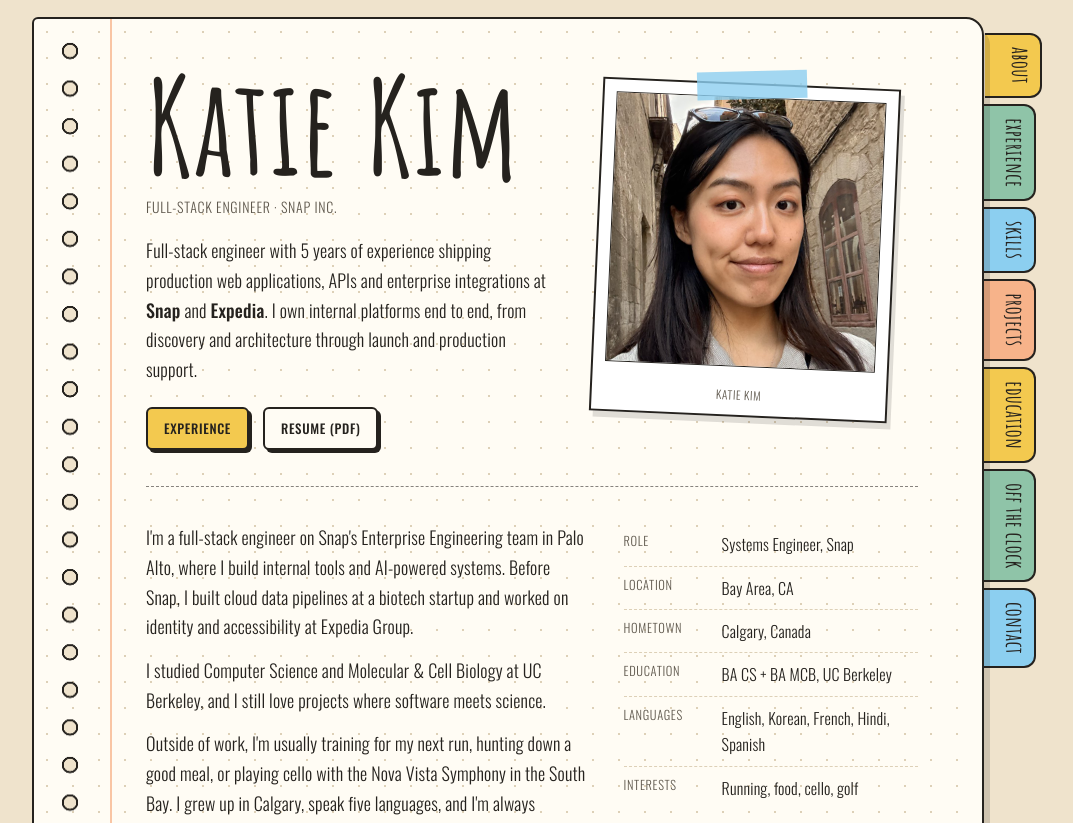
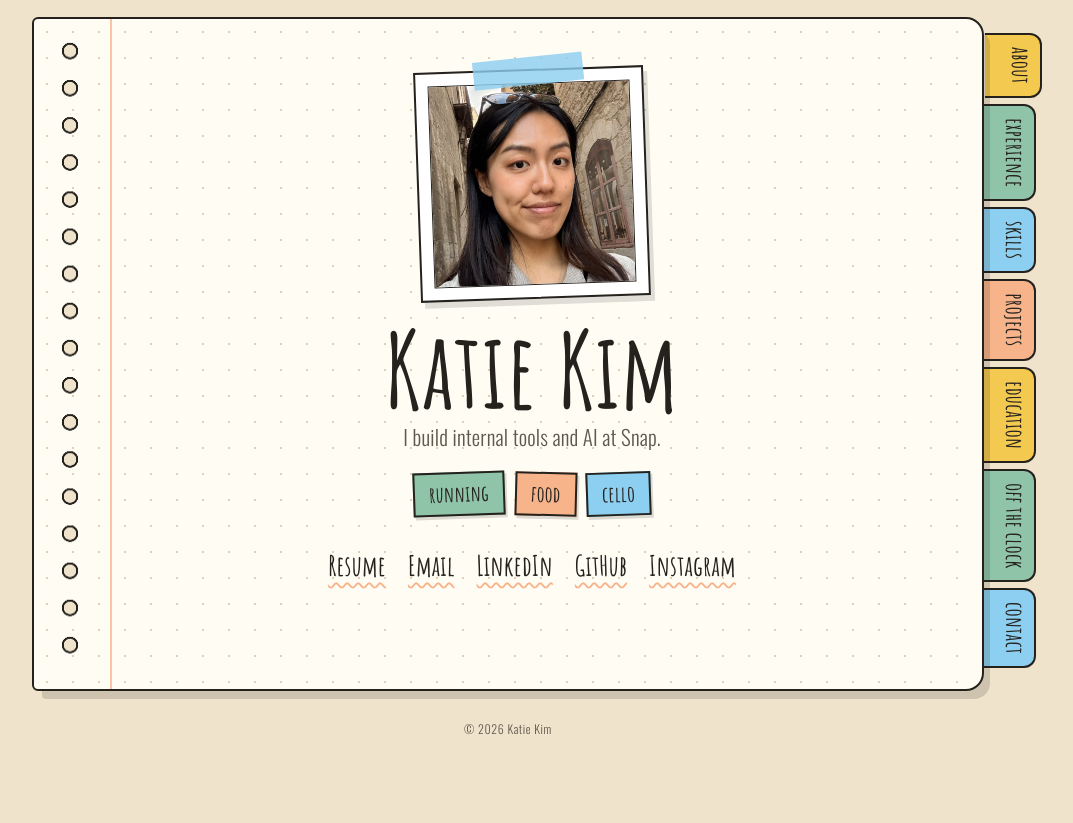
Before and after one commit to katiejk99/katiejk99.github.io, a plain HTML site: page docs/index.html in a window 1280 px wide. Shown: the part 121-944 px from the top of the page, without its empty margins (132-1205 px from the left). After the commit the page ends 884 px from the top, so only its background shows below. Drawn offline with nearby package versions, Linux system fonts and the light colour scheme.

Commit message:
Make the About tab a minimal front page with Instagram
Replace the bio and facts with the photo, name, one line, three hobby
stickers and links (including Instagram), and drop the styles the old
About layout used.

Co-Authored-By: Claude Opus 5.5 <noreply@anthropic.com>
Claude-Session: https://claude.ai/code/session_01MrRZjzbhAc6XiBoKF2MWe3

```diff
--- a/docs/index.html
+++ b/docs/index.html
@@ -60,59 +60,25 @@
       <main class="paper">
         <!-- ============ ABOUT ============ -->
         <section id="tab-about">
-          <div class="hero">
-            <div>
-              <h1>Katie Kim</h1>
-              <p class="title-line">Full-stack Engineer · Snap Inc.</p>
-              <p class="lede">
-                Full-stack engineer with 5 years of experience shipping
-                production web applications, APIs and enterprise integrations at
-                <b>Snap</b> and <b>Expedia</b>. I own internal platforms end to
-                end, from discovery and architecture through launch and
-                production support.
-              </p>
-              <a class="btn" href="#experience">Experience</a>
-              <a class="btn alt" href="Katie_Kim_Resume.pdf" target="_blank" rel="noopener">Resume (PDF)</a>
+          <div class="intro">
+            <figure class="polaroid">
+              <span class="tape" aria-hidden="true"></span>
+              <img src="icons/katie.jpg" alt="Portrait of Katie Kim" width="720" height="720" />
+            </figure>
+            <h1>Katie Kim</h1>
+            <p class="one-liner">I build internal tools and AI at Snap.</p>
+            <div class="stickers">
+              <a href="#off-the-clock" style="--c: var(--mint)">running</a>
+              <a href="https://www.instagram.com/hungy_kt/" style="--c: var(--peach)">food</a>
+              <a href="#off-the-clock" style="--c: var(--sky)">cello</a>
             </div>
-
-            <div class="photo">
-              <figure class="polaroid" style="margin: 0">
-                <span class="tape" aria-hidden="true"></span>
-                <img src="icons/katie.jpg" alt="Portrait of Katie Kim" width="720" height="720" />
-                <figcaption>Katie Kim</figcaption>
-              </figure>
-            </div>
-          </div>
-
-          <div class="about">
-            <div>
-              <p>
-                I'm a full-stack engineer on Snap's Enterprise Engineering team
-                in Palo Alto, where I build internal tools and AI-powered
-                systems. Before Snap, I built cloud data pipelines at a biotech
-                startup and worked on identity and accessibility at Expedia
-                Group.
-              </p>
-              <p>
-                I studied Computer Science and Molecular &amp; Cell Biology at
-                UC Berkeley, and I still love projects where software meets
-                science.
-              </p>
-              <p>
-                Outside of work, I'm usually training for my next run, hunting
-                down a good meal, or playing cello with the Nova Vista Symphony
-                in the South Bay. I grew up in Calgary, speak five languages,
-                and I'm always learning another.
-              </p>
-            </div>
-            <ul class="facts">
-              <li><span class="mono">Role</span><span>Systems Engineer, Snap</span></li>
-              <li><span class="mono">Location</span><span>Bay Area, CA</span></li>
-              <li><span class="mono">Hometown</span><span>Calgary, Canada</span></li>
-              <li><span class="mono">Education</span><span>BA CS + BA MCB, UC Berkeley</span></li>
-              <li><span class="mono">Languages</span><span>English, Korean, French, Hindi, Spanish</span></li>
-              <li><span class="mono">Interests</span><span>Running, food, cello, golf</span></li>
-            </ul>
+            <nav class="intro-links" aria-label="Links">
+              <a href="Katie_Kim_Resume.pdf" target="_blank" rel="noopener">Resume</a>
+              <a href="mailto:katiekim@berkeley.edu">Email</a>
+              <a href="https://www.linkedin.com/in/katiekim99/">LinkedIn</a>
+              <a href="https://github.com/katiejk99">GitHub</a>
+              <a href="https://www.instagram.com/hungy_kt/">Instagram</a>
+            </nav>
           </div>
         </section>
 
--- a/docs/style.css
+++ b/docs/style.css
@@ -170,15 +170,6 @@ img { display: block; max-width: 100%; }
 }
 .tabs a:hover, .tabs a.on { transform: translateX(6px); }
 
-/* ---------- hero ---------- */
-.hero {
-  display: grid;
-  grid-template-columns: 1.25fr 1fr;
-  gap: 48px;
-  align-items: center;
-  padding-bottom: 40px;
-}
-
 h1 {
   font-family: var(--title);
   font-weight: 700;
@@ -188,8 +179,6 @@ h1 {
   margin: 0 0 14px;
 }
 
-.title-line { font-family: var(--mono); font-size: 14px; letter-spacing: .05em; text-transform: uppercase; color: var(--soft); margin: 0 0 18px; }
-.lede { margin: 0 0 22px; }
 
 .btn {
   display: inline-block;
@@ -211,7 +200,6 @@ h1 {
 .btn:hover { transform: translate(-1px, -1px); box-shadow: 4px 4px 0 var(--ink); }
 
 /* polaroid */
-.photo { position: relative; margin: 10px 24px 30px 0; }
 
 .polaroid {
   position: relative;
@@ -255,7 +243,6 @@ section:first-child { border-top: 0; padding-top: 0; }
 .js section { display: none; border-top: 0; padding: 0; min-height: 560px; }
 .js section.active { display: block; animation: flip .3s ease; }
 @keyframes flip { from { opacity: 0; transform: translateY(6px); } }
-.js #tab-about .hero { padding-bottom: 36px; margin-bottom: 36px; border-bottom: 1.5px dashed color-mix(in srgb, var(--ink) 55%, transparent); }
 
 .sec-head { display: flex; align-items: baseline; flex-wrap: wrap; gap: 6px 16px; margin-bottom: 28px; }
 
@@ -270,13 +257,37 @@ h2 {
 
 h3 { font-size: 26px; font-weight: 500; letter-spacing: .01em; margin: 0; line-height: 1.2; }
 
-/* about */
-.about { display: grid; grid-template-columns: 1.5fr 1fr; gap: 36px; }
-.about p { margin: 0 0 14px; }
 
-.facts { list-style: none; padding: 0; margin: 0; font-size: 16px; }
-.facts li { display: grid; grid-template-columns: 88px 1fr; gap: 10px; padding: 8px 0; border-bottom: 1.5px dashed var(--dot); }
-.facts li:last-child { border: 0; }
+/* about: the front page — photo, name, one line, stickers, links */
+.intro { display: flex; flex-direction: column; align-items: center; text-align: center; min-height: 520px; justify-content: center; }
+.intro .polaroid { width: 230px; padding-bottom: 12px; margin: 0 0 26px; transform: rotate(-2deg); }
+.intro h1 { margin: 0 0 6px; font-size: clamp(64px, 9vw, 104px); }
+.one-liner { font-size: 21px; margin: 0 0 18px; color: var(--soft); }
+.stickers { display: flex; gap: 10px; margin-bottom: 26px; }
+.stickers a {
+  background: var(--c);
+  border: 2px solid var(--ink);
+  padding: 2px 14px;
+  font-family: var(--title);
+  font-weight: 700;
+  font-size: 22px;
+  text-decoration: none;
+  transform: rotate(-2deg);
+  box-shadow: 2px 3px 0 rgba(37, 34, 30, .16);
+  transition: transform .15s;
+}
+.stickers a:nth-child(2) { transform: rotate(1.5deg); }
+.stickers a:hover { transform: rotate(0) translateY(-2px); }
+.intro-links { display: flex; flex-wrap: wrap; justify-content: center; gap: 6px 22px; }
+.intro-links a {
+  font-family: var(--title);
+  font-weight: 700;
+  font-size: 28px;
+  text-decoration: underline wavy var(--peach);
+  text-underline-offset: 6px;
+  text-decoration-thickness: 2px;
+}
+.intro-links a:hover { text-decoration-color: var(--ink); }
 
 /* experience — dates sit in the left column */
 .obs { position: relative; display: grid; grid-template-columns: 190px 1fr; gap: 0 28px; margin-bottom: 40px; }
@@ -397,9 +408,6 @@ footer { width: 100%; margin-top: auto; text-align: center; font-family: var(--m
 
 /* ---------- responsive ---------- */
 @media (max-width: 900px) {
-  .hero { grid-template-columns: 1fr; }
-  .photo { max-width: 340px; margin: 10px auto 30px; }
-  .about { grid-template-columns: 1fr; }
   .fun { grid-template-columns: 1fr; }
   .polaroid.race { max-width: 320px; margin: 8px auto 10px; }
   .stickies, .samples { grid-template-columns: 1fr 1fr; }
@@ -446,13 +454,17 @@ footer { width: 100%; margin-top: auto; text-align: center; font-family: var(--m
   .sec-head { margin-bottom: 20px; }
 
   /* photos: smaller tilt, kept inside the content column */
-  .photo, .polaroid.race { width: calc(100% - 16px); max-width: 300px; margin: 8px auto 28px; }
+  .polaroid.race { width: calc(100% - 16px); max-width: 300px; margin: 8px auto 28px; }
   .polaroid { transform: rotate(1.5deg); }
   .polaroid.race { transform: rotate(-1.5deg); }
 
   .obs { grid-template-columns: 1fr; margin-bottom: 32px; }
   .obs .margin { border: 0; text-align: left; padding: 0 0 6px; display: flex; flex-wrap: wrap; gap: 2px 12px; align-items: baseline; }
   .sub span { display: block; margin: 2px 0 0; }
+  .intro { min-height: 0; }
+  .intro .polaroid { width: 210px; }
+  .intro-links { gap: 4px 18px; }
+  .intro-links a { font-size: 26px; }
   .school { font-size: 28px; }
   .certs { grid-template-columns: 1fr; padding-top: 18px; }
   .certs .margin { text-align: left; padding: 0 0 8px; }
```
